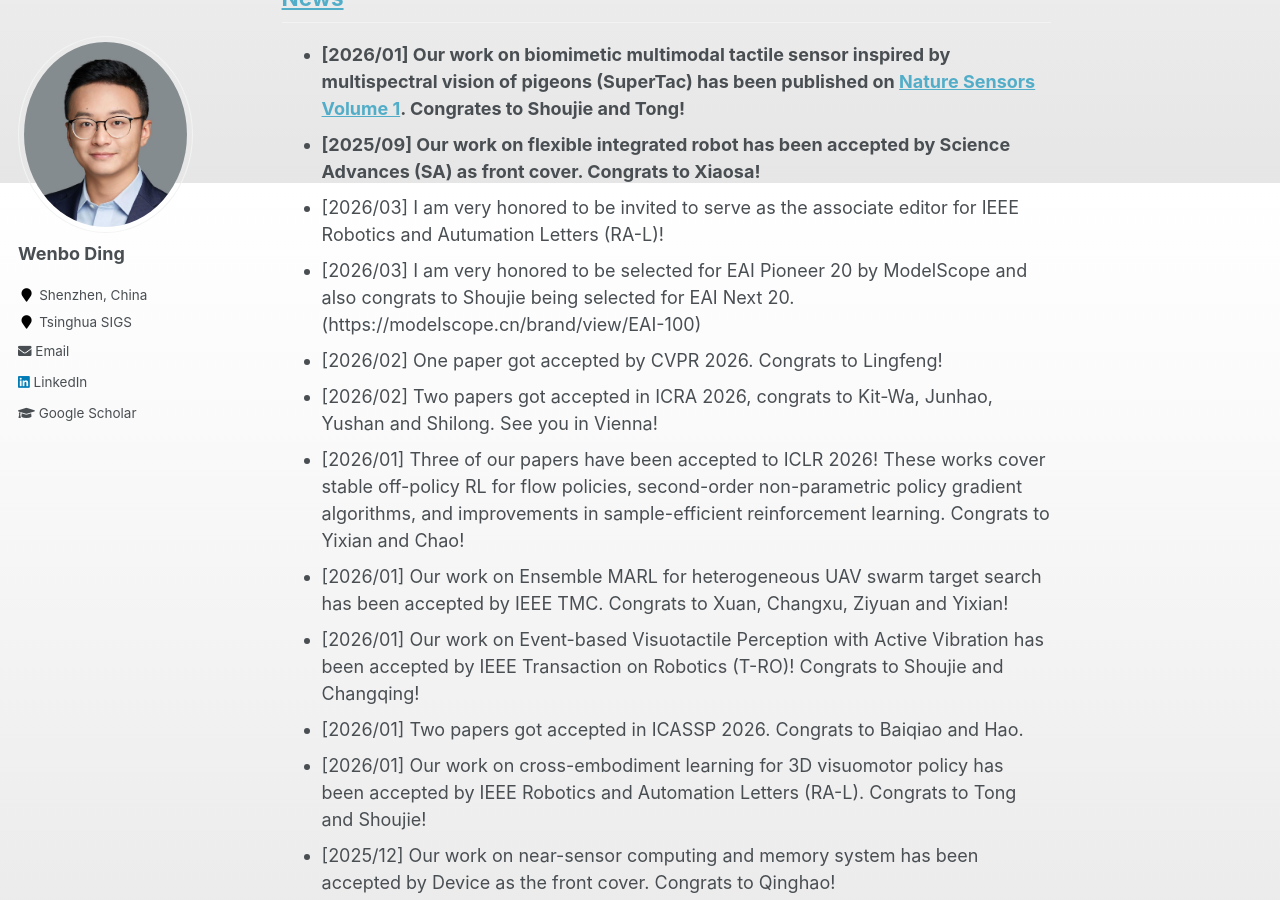
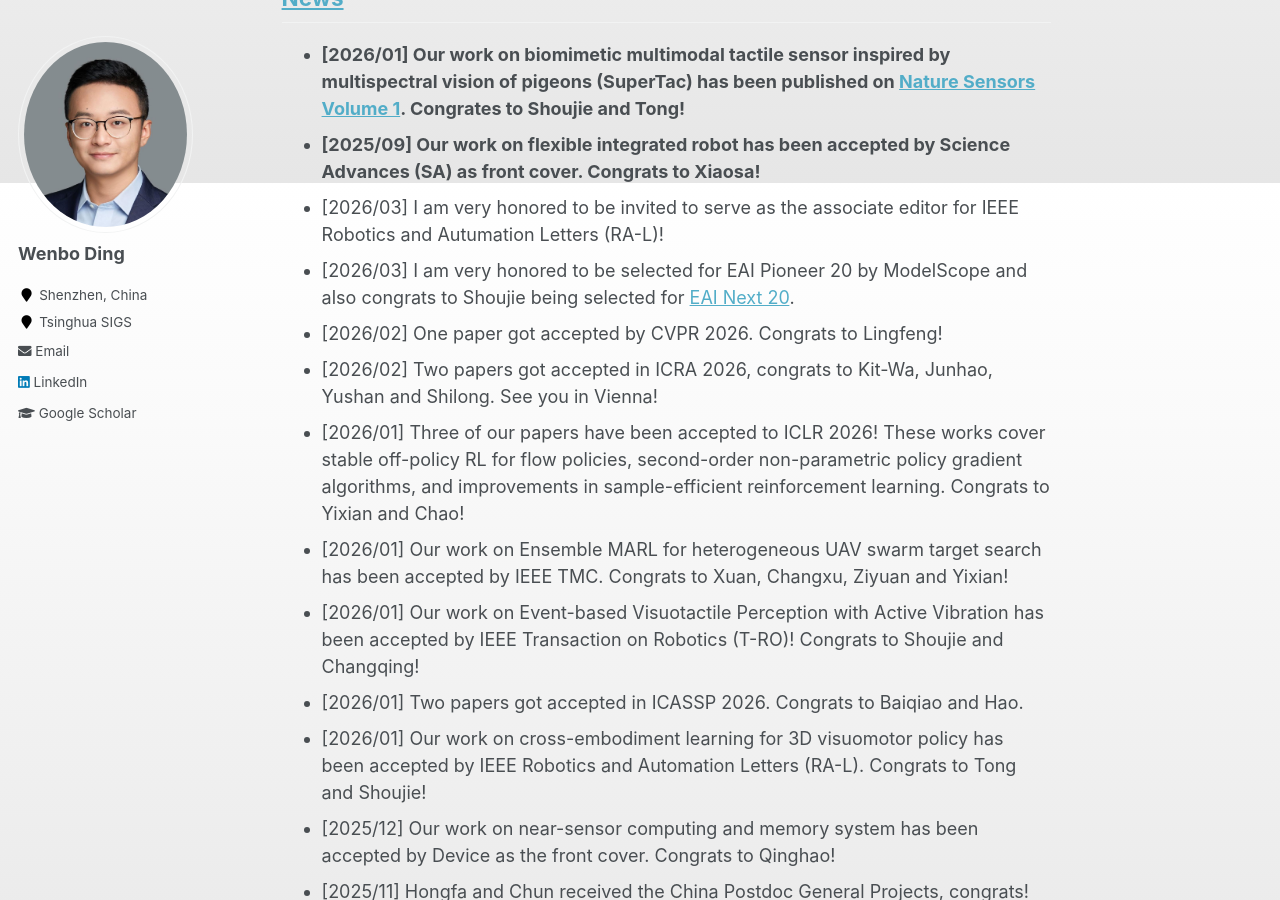
Before and after one commit to whenboy07/whenboy07.github.io, a Jekyll site: the page built from _pages/about.md, in a window 1280 px wide and 900 px high, scrolled down 1617 px. Built offline with Jekyll 4.4.1, drawn with Linux system fonts in a browser that asks for light colours.

Commit message:
update news

```diff
--- a/_pages/about.md
+++ b/_pages/about.md
@@ -39,7 +39,7 @@ Please email me with a copy of your CV if you are interested.
 * **[2026/01] Our work on biomimetic multimodal tactile sensor inspired by multispectral vision of pigeons (SuperTac) has been published on [Nature Sensors Volume 1](https://www.nature.com/articles/s44460-025-00006-y). Congrates to Shoujie and Tong!**
 * **[2025/09] Our work on flexible integrated robot has been accepted by Science Advances (SA) as front cover. Congrats to Xiaosa!**
 * [2026/03] I am very honored to be invited to serve as the associate editor for IEEE Robotics and Autumation Letters (RA-L)!
-* [2026/03] I am very honored to be selected for EAI Pioneer 20 by ModelScope and also congrats to Shoujie being selected for EAI Next 20. (https://modelscope.cn/brand/view/EAI-100)
+* [2026/03] I am very honored to be selected for EAI Pioneer 20 by ModelScope and also congrats to Shoujie being selected for [EAI Next 20](https://modelscope.cn/brand/view/EAI-100).
 * [2026/02] One paper got accepted by CVPR 2026. Congrats to Lingfeng!
 * [2026/02] Two papers got accepted in ICRA 2026, congrats to Kit-Wa, Junhao, Yushan and Shilong. See you in Vienna!
 * [2026/01] Three of our papers have been accepted to ICLR 2026! These works cover stable off-policy RL for flow policies, second-order non-parametric policy gradient algorithms, and improvements in sample-efficient reinforcement learning. Congrats to Yixian and Chao!
```
Also changed, not shown: _pages/news.md (+1 -1 lines).
